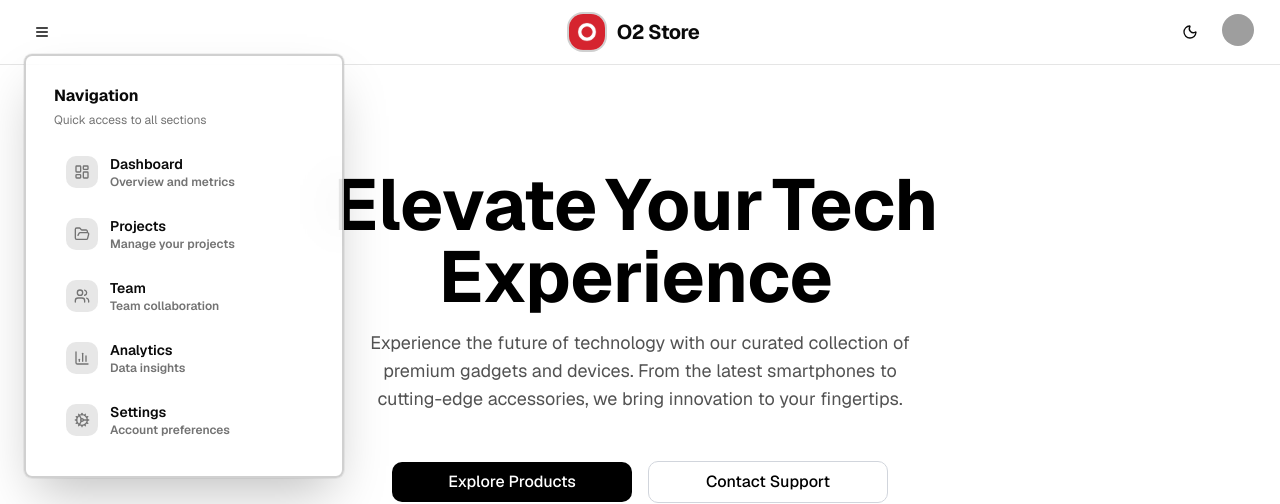
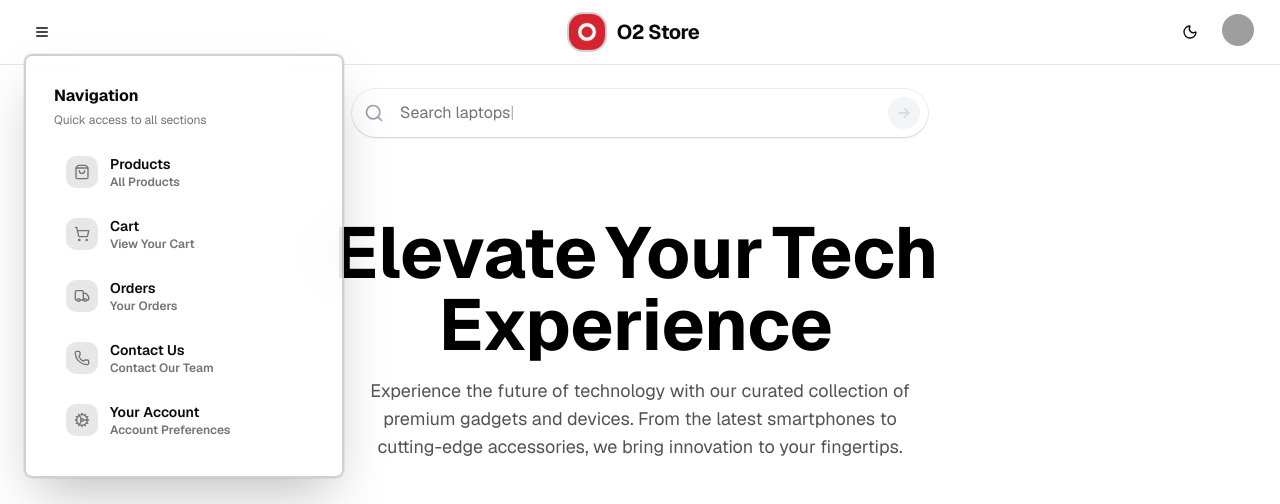
Before and after one commit to M-Arham07/next-store, a Next.js app: page / in a window 1280 px wide. Both pictures are taken after a click on the button "Toggle sidebar". Shown: the top 504 px of the page. Built offline with nearby package versions, Linux system fonts and the light colour scheme; grey boxes are pictures that could not be loaded.

Commit message:
Added Search In homepage

```diff
--- a/app/page.jsx
+++ b/app/page.jsx
@@ -1,9 +1,11 @@
-import CategoryCards from "@/components/category-cards";
-import HeroSection from "@/components/hero-section";
+import CategoryCards from "@/components/homepage/category-cards";
+import HeroSection from "@/components/homepage/hero-section";
+import SearchInput from "@/components/homepage/search-input";
 
 export default function Home() {
   return (
     <main className="min-h-screen bg-background">
+      <SearchInput />
       <div className="container mx-auto">
         <HeroSection />
         <div>
--- /dev/null
+++ b/app/products/page.jsx
@@ -0,0 +1,8 @@
+
+export default function ProductsPage() {
+    return (
+
+        <h1>Welcome to Product Page</h1>
+
+    );
+}
--- /dev/null
+++ b/components/homepage/search-input.jsx
@@ -0,0 +1,160 @@
+"use client"
+import { useEffect, useRef, useState } from "react"
+import { cn } from "@/lib/utils"
+
+export default function SearchInput({
+
+    placeholders = [
+        "Search products",
+        "Search phones",
+        "Search laptops",
+        "Search headphones",
+        "Search smartwatches",
+        "Search tablets",
+        "Search accessories",
+        "Search monitors",
+        "Search speakers",
+        "Search cameras",
+    ],
+}) {
+    const [isExpanded, setIsExpanded] = useState(false)
+    const [mounted, setMounted] = useState(false)
+    const [currentPlaceholderIndex, setCurrentPlaceholderIndex] = useState(0)
+    const [displayedText, setDisplayedText] = useState("")
+    const [isTyping, setIsTyping] = useState(true)
+    const [value, setValue] = useState("") // Declare value here
+
+    const inputRef = useRef(null)
+
+    useEffect(() => {
+        setMounted(true)
+        setIsExpanded(true)
+    }, [])
+
+    useEffect(() => {
+        if (!mounted || value) return
+
+        const currentPlaceholder = placeholders[currentPlaceholderIndex]
+        let timeoutId
+
+        if (isTyping) {
+            // Typing effect
+            if (displayedText.length < currentPlaceholder.length) {
+                timeoutId = setTimeout(() => {
+                    setDisplayedText(currentPlaceholder.slice(0, displayedText.length + 1))
+                }, 50) // Typing speed
+            } else {
+                // Finished typing, wait then start deleting
+                timeoutId = setTimeout(() => {
+                    setIsTyping(false)
+                }, 2000) // Pause before deleting
+            }
+        } else {
+            // Deleting effect
+            if (displayedText.length > 0) {
+                timeoutId = setTimeout(() => {
+                    setDisplayedText(displayedText.slice(0, -1))
+                }, 30) // Deleting speed (faster than typing)
+            } else {
+                // Finished deleting, move to next placeholder
+                setCurrentPlaceholderIndex((prev) => (prev + 1) % placeholders.length)
+                setIsTyping(true)
+            }
+        }
+
+        return () => clearTimeout(timeoutId)
+    }, [mounted, displayedText, isTyping, currentPlaceholderIndex, placeholders, value])
+
+    // Reset typewriter when user starts typing
+    useEffect(() => {
+        if (value) {
+            setDisplayedText("")
+            setIsTyping(true)
+        }
+    }, [value])
+
+    const handleChange = (e) => {
+        setValue(e.target.value)
+    }
+
+    const handleSubmit = (e) => {
+        e.preventDefault()
+        // You can add your submit logic here
+        console.log("Search submitted:", value)
+    }
+
+    return (
+        <div className="w-full max-w-xl mx-auto px-4 sm:px-0">
+            <form
+                className={cn(
+                    "relative mx-auto bg-white dark:bg-zinc-800 rounded-full overflow-hidden shadow-[0px_2px_3px_-1px_rgba(0,0,0,0.1),_0px_1px_0px_0px_rgba(25,28,33,0.02),_0px_0px_0px_1px_rgba(25,28,33,0.08)] transition-all duration-300 ease-in-out",
+                    mounted && isExpanded ? "w-full max-w-xl h-12" : "w-12 h-12",
+                    value && "bg-gray-50",
+                )}
+                onSubmit={handleSubmit}
+            >
+                {/* Search Icon */}
+                <div className="absolute left-3 top-1/2 -translate-y-1/2 z-50">
+                    <svg
+                        xmlns="http://www.w3.org/2000/svg"
+                        width="20"
+                        height="20"
+                        viewBox="0 0 24 24"
+                        fill="none"
+                        stroke="currentColor"
+                        strokeWidth="2"
+                        strokeLinecap="round"
+                        strokeLinejoin="round"
+                        className="text-gray-400 dark:text-gray-500"
+                    >
+                        <circle cx="11" cy="11" r="8" />
+                        <path d="m21 21-4.35-4.35" />
+                    </svg>
+                </div>
+
+                <input
+                    onChange={handleChange}
+                    ref={inputRef}
+                    value={value}
+                    type="text"
+                    className={cn(
+                        "w-full relative text-sm sm:text-base z-50 border-none dark:text-white bg-transparent text-black h-full rounded-full focus:outline-none focus:ring-0 transition-all duration-300 pl-12 pr-12 opacity-100",
+                    )}
+                />
+
+                <button
+                    disabled={!value}
+                    type="submit"
+                    className="absolute right-2 top-1/2 z-50 -translate-y-1/2 h-8 w-8 rounded-full disabled:bg-gray-100 bg-black dark:bg-zinc-900 dark:disabled:bg-zinc-800 transition-all duration-300 flex items-center justify-center opacity-100 scale-100"
+                >
+                    <svg
+                        xmlns="http://www.w3.org/2000/svg"
+                        width="24"
+                        height="24"
+                        viewBox="0 0 24 24"
+                        fill="none"
+                        stroke="currentColor"
+                        strokeWidth="2"
+                        strokeLinecap="round"
+                        strokeLinejoin="round"
+                        className="text-gray-300 h-4 w-4"
+                    >
+                        <path stroke="none" d="M0 0h24v24H0z" fill="none" />
+                        <path d="M5 12l14 0" />
+                        <path d="M13 18l6 -6" />
+                        <path d="M13 6l6 6" />
+                    </svg>
+                </button>
+
+                <div className="absolute inset-0 flex items-center rounded-full pointer-events-none">
+                    {!value && (
+                        <p className="dark:text-zinc-500 text-sm sm:text-base font-normal text-neutral-500 pl-12 pr-12 text-left w-full truncate">
+                            {displayedText}
+                            <span className="animate-pulse">|</span>
+                        </p>
+                    )}
+                </div>
+            </form>
+        </div>
+    )
+}
--- a/components/navbar.jsx
+++ b/components/navbar.jsx
@@ -12,8 +12,11 @@ import {
   HelpCircle,
   LogOut,
   Bell,
-  LayoutDashboard,
+  ShoppingBag,
+  Truck,
+  ShoppingCart,
   FolderOpen,
+  Phone,
   Users,
   BarChart3,
   Cog,
@@ -30,13 +33,14 @@ import {
 } from "@/components/ui/dropdown-menu"
 import { Sheet, SheetContent, SheetTrigger, SheetTitle } from "@/components/ui/sheet"
 import { useTheme } from "next-themes"
+import Link from "next/link"
 
 const navigationItems = [
-  { name: "Dashboard", href: "#", icon: LayoutDashboard, description: "Overview and metrics" },
-  { name: "Projects", href: "#", icon: FolderOpen, description: "Manage your projects" },
-  { name: "Team", href: "#", icon: Users, description: "Team collaboration" },
-  { name: "Analytics", href: "#", icon: BarChart3, description: "Data insights" },
-  { name: "Settings", href: "#", icon: Cog, description: "Account preferences" },
+  { name: "Products", href: "/products", icon: ShoppingBag, description: "All Products" },
+  { name: "Cart", href: "#", icon: ShoppingCart, description: "View Your Cart" },
+  { name: "Orders", href: "#", icon: Truck, description: "Your Orders" },
+  { name: "Contact Us", href: "#", icon: Phone, description: "Contact Our Team" },
+  { name: "Your Account", href: "#", icon: Cog, description: "Account Preferences" },
 ]
 
 const profileMenuItems = [
@@ -94,7 +98,7 @@ export default function ModernNavbar() {
                     <nav className="space-y-1.5">
                       {navigationItems.map((item) => (
                         <DropdownMenuItem key={item.name} asChild className="p-0">
-                          <a
+                          <Link
                             href={item.href}
                             className="group flex items-center justify-between rounded-lg px-3 py-2.5 text-sm font-semibold text-foreground transition-all duration-200 hover:bg-primary/10 hover:text-primary hover:shadow-md hover:scale-[1.02] focus:bg-primary/10 focus:text-primary focus:outline-none focus:ring-2 focus:ring-primary/20 active:scale-[0.98]"
                           >
@@ -110,7 +114,7 @@ export default function ModernNavbar() {
                               </div>
                             </div>
                             <ChevronRight className="h-4 w-4 opacity-0 transition-opacity group-hover:opacity-100" />
-                          </a>
+                          </Link>
                         </DropdownMenuItem>
                       ))}
                     </nav>
@@ -228,7 +232,7 @@ export default function ModernNavbar() {
                           priority
                         />
                       </div>
-                      <span className="text-lg font-bold tracking-tight">O2 Store</span>
+                      <span className="text-lg tracking-tight font-extrabold">O2 Store</span>
                     </div>
                   </div>
                 </SheetContent>
```
Also changed, not shown: components/homepage/category-cards.jsx (renamed from components/category-cards.jsx), components/homepage/hero-section.jsx (renamed from components/hero-section.jsx).
